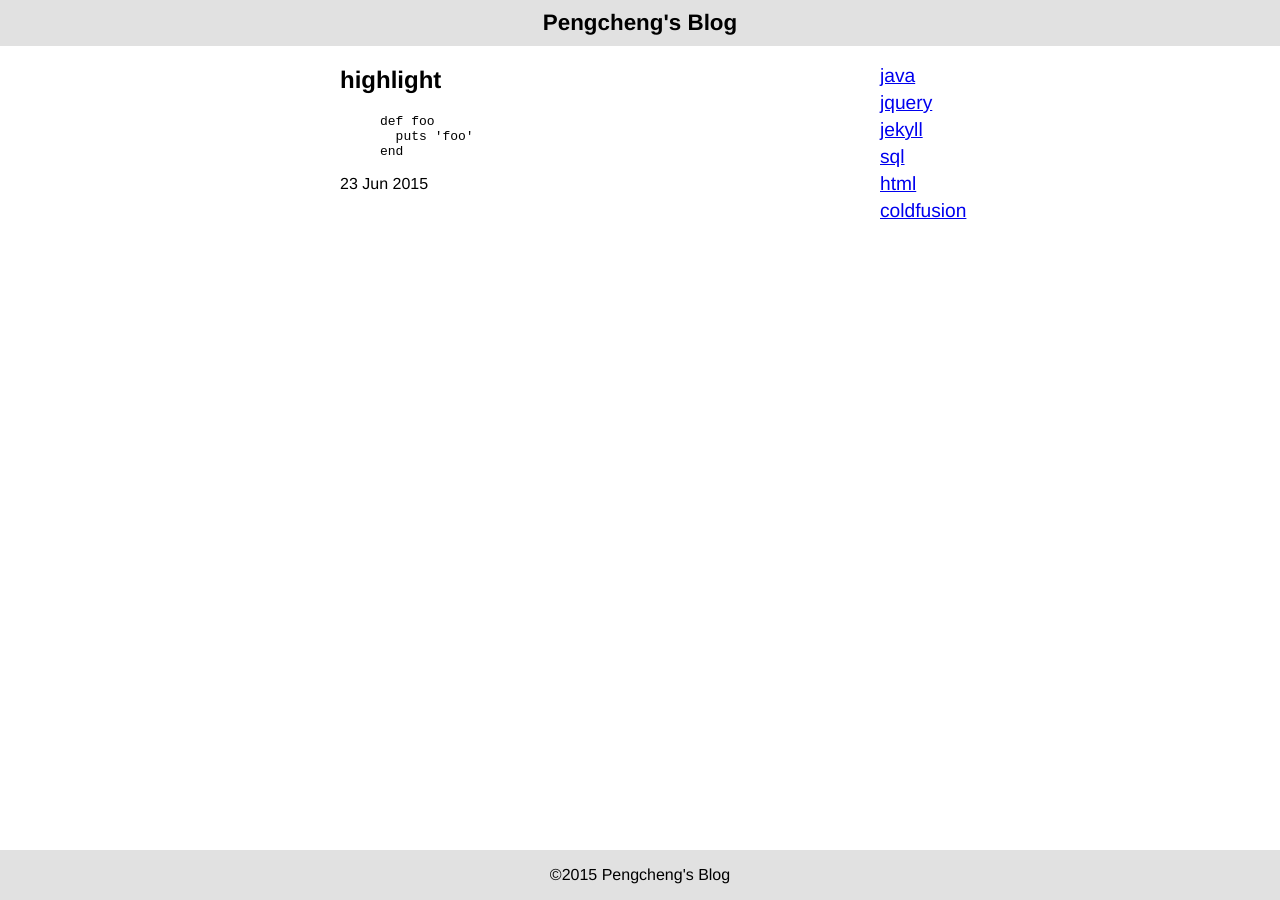
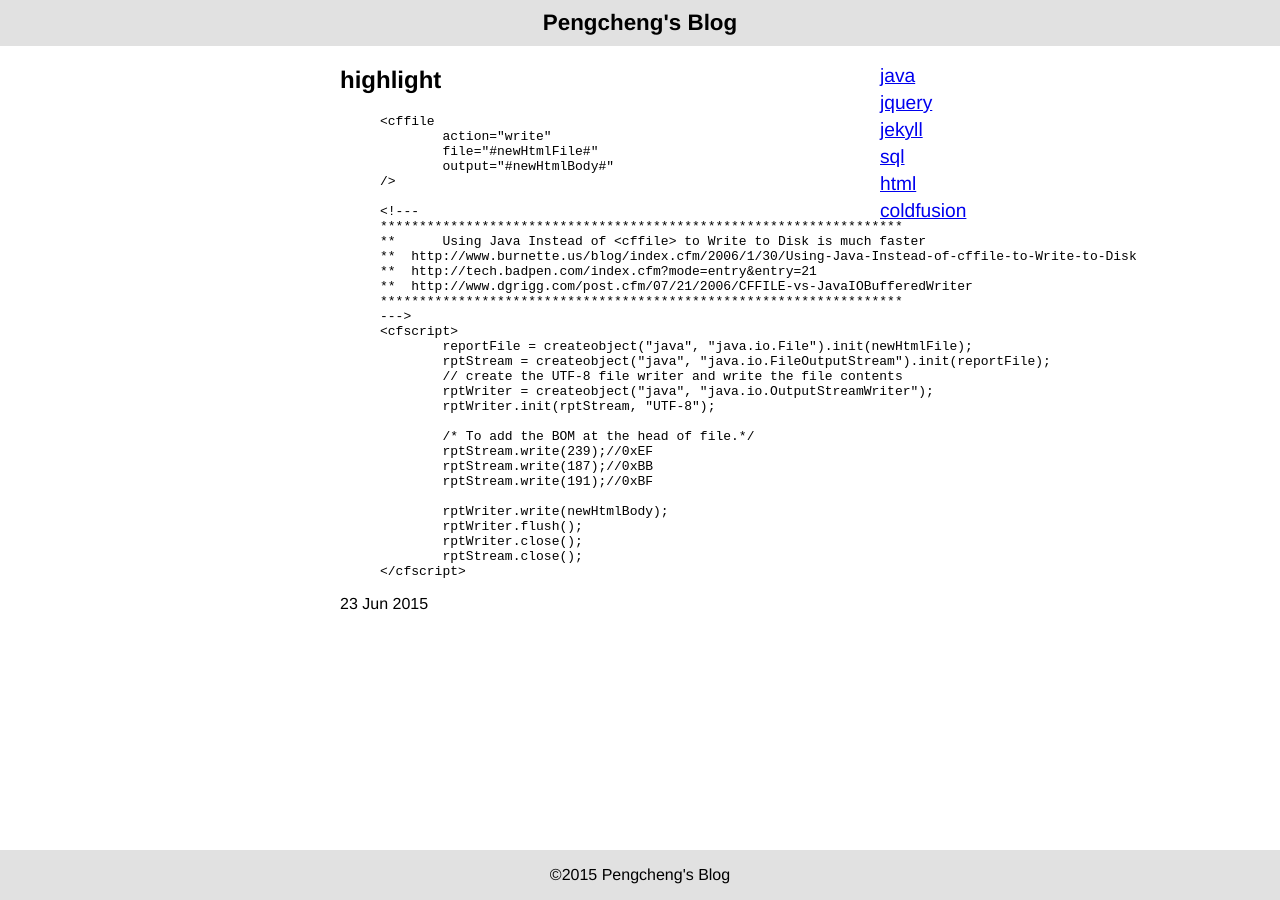
Before and after one commit to anfslove/jekyll_demo, a Jekyll site: the page built from _posts/2015-06-23-highlight.html, in a window 1280 px wide. Built offline with Jekyll 4.4.1, drawn with Linux system fonts in a browser that asks for light colours.

Commit message:
Highlighting Testing.

```diff
--- a/_posts/2015-06-23-highlight.html
+++ b/_posts/2015-06-23-highlight.html
@@ -6,10 +6,38 @@
 
 <h2>{{ page.title }}</h2>
 
-{% highlight ruby %}
-def foo
-  puts 'foo'
-end
+{% highlight cfm %}
+<cffile
+	action="write"
+	file="#newHtmlFile#"
+	output="#newHtmlBody#"
+/>
+
+<!---
+*******************************************************************
+** 	Using Java Instead of <cffile> to Write to Disk is much faster
+**  http://www.burnette.us/blog/index.cfm/2006/1/30/Using-Java-Instead-of-cffile-to-Write-to-Disk
+**  http://tech.badpen.com/index.cfm?mode=entry&entry=21
+**  http://www.dgrigg.com/post.cfm/07/21/2006/CFFILE-vs-JavaIOBufferedWriter
+*******************************************************************
+--->
+<cfscript>
+	reportFile = createobject("java", "java.io.File").init(newHtmlFile);
+	rptStream = createobject("java", "java.io.FileOutputStream").init(reportFile);
+	// create the UTF-8 file writer and write the file contents
+	rptWriter = createobject("java", "java.io.OutputStreamWriter");
+	rptWriter.init(rptStream, "UTF-8");
+
+	/* To add the BOM at the head of file.*/
+	rptStream.write(239);//0xEF
+	rptStream.write(187);//0xBB
+	rptStream.write(191);//0xBF
+
+	rptWriter.write(newHtmlBody);
+	rptWriter.flush();
+	rptWriter.close();
+	rptStream.close();
+</cfscript>
 {% endhighlight %}
 
 <p>{{ page.date | date_to_string }}</p>
```
